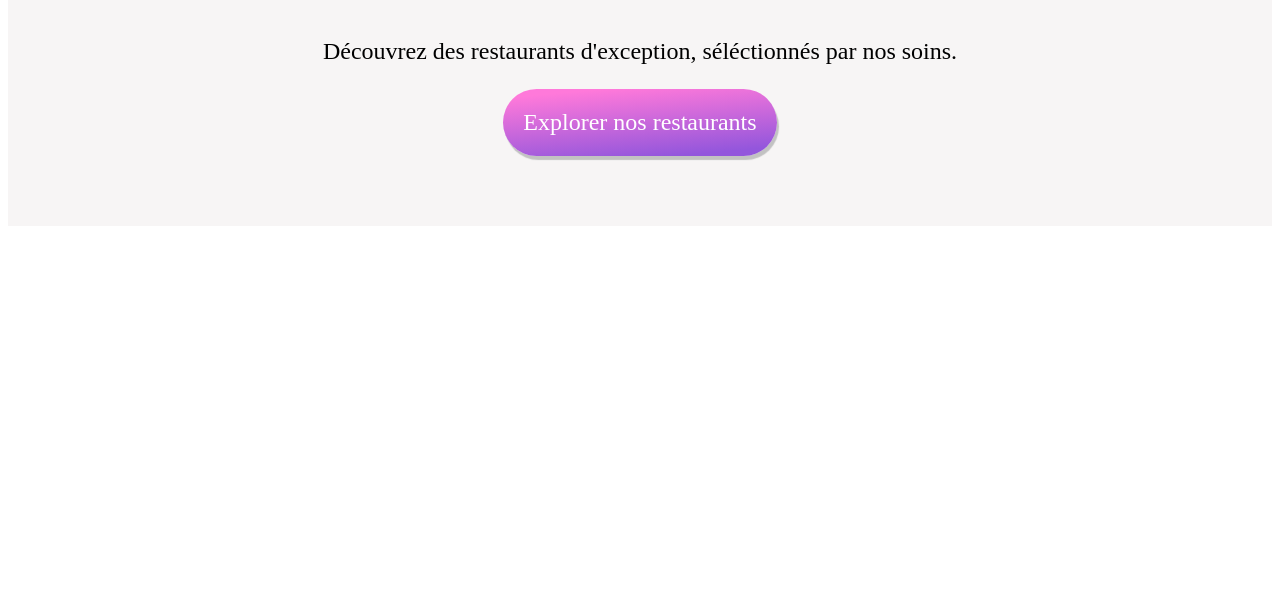
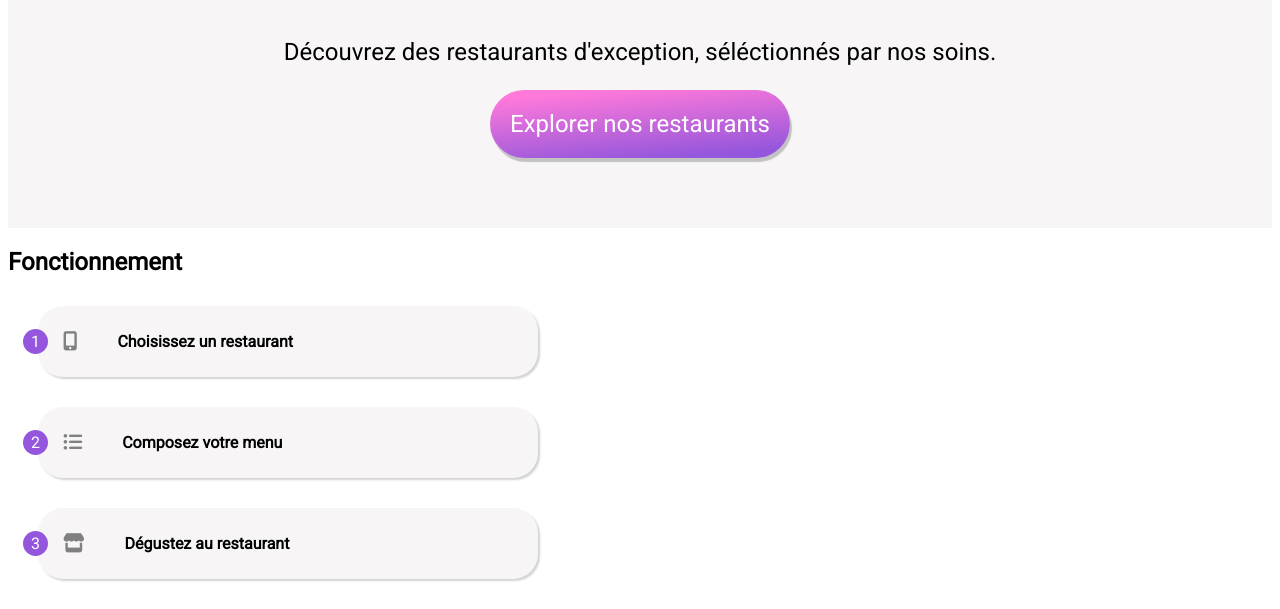
Before and after one commit to Nnaoyy/JamainYoann_3_06122021, a website: page Accueil.html in a window 1280 px wide. Shown: the part 265-874 px from the top of the page. Before the commit the page ends 800 px from the top, so only its background shows below. Drawn offline with Linux system fonts and the light colour scheme; a web font is replaced by a local one.

Commit message:
ajout des polices et de la partie Fonctionnement

```diff
--- a/Accueil.html
+++ b/Accueil.html
@@ -3,6 +3,7 @@
     <head>
         <meta charset="utf-8" />
         <link rel="stylesheet" href="css/style.css" />
+        <style> @import url('https://fonts.googleapis.com/css2?family=Roboto&family=Shrikhand&display=swap');</style>
         <script src="https://kit.fontawesome.com/bb512f6bfc.js" crossorigin="anonymous"></script>
         <title>Ohmyfood </title>
     </head>
@@ -10,15 +11,34 @@
         <header>
             <img src="Images/logo/ohmyfood.png" alt="le logo de Ohmyfood" id="logo">
         </header>
-        <section id="recherche">
+        <section>
             <div class="ville">
                 <i class="fas fa-map-marker-alt" id="localisation"></i>
                 <input type="search" name="cherche" placeholder="Paris, Belleville">
             </div>
             <div class="présentation">
-                <h1>Réservez le menu qui vous convient</h1>
+                <h2>Réservez le menu qui vous convient</h2>
                 <p>Découvrez des restaurants d'exception, séléctionnés par nos soins.</p>
                 <span class="bouton">Explorer nos restaurants</span>
+            </div>
+        </section>
+        <h2>Fonctionnement</h2>
+        <section class="fonctionnement">
+
+            <div class="fonction">
+                <span>1</span>
+                <i class="fas fa-mobile-alt"></i>
+                <p>Choisissez un restaurant</p>
+            </div>
+            <div class="fonction">
+                <span>2</span>
+                <i class="fas fa-list-ul"></i>
+                <p>Composez votre menu</p>
+            </div>
+            <div class="fonction">
+                <span>3</span>
+                <i class="fas fa-store"></i>
+                <p>Dégustez au restaurant</p>
             </div>
         </section>
 
@@ -26,5 +46,6 @@
 
 
 
+
     </body>
 </html>
--- /dev/null
+++ b/scss/partials/_fonctionnement.scss
@@ -0,0 +1,38 @@
+.fonction{
+    display: flex;
+    align-items: center;
+    border-radius: 25px;
+    padding: 10px 0;
+    width:auto;
+    max-width: 500px;
+    gap: 30px;
+    background-color: rgb(247, 245, 245);
+    box-shadow: 2px 2px 2px lightgray;
+    span{
+        display: flex;
+        border-radius: 50px;
+        background-color:$couleur_primaire ;
+        justify-content: center;
+        align-items: center;
+        color: white;
+        margin: -15px;
+        width: 25px;
+        height: 25px;
+    }
+    .fas{
+        color: grey;
+
+        font-size: 120%;
+    }
+    p{
+        padding: 0 10px;
+        font-weight: bold;
+    }
+
+}
+.fonctionnement{
+    display: flex;
+    flex-direction: column;
+    gap: 30px;
+    margin: 30px;
+}
--- a/scss/partials/_recherche.scss
+++ b/scss/partials/_recherche.scss
@@ -31,7 +31,7 @@
     padding-bottom: 70px;
     font-size: 1.5em;
     text-align: center;
-    h1{
+    h2{
         font-weight: 1000;
     }
     p{
--- a/scss/style.scss
+++ b/scss/style.scss
@@ -1,4 +1,14 @@
+
+
 @import "utils/variables";
 @import "utils/mixins";
 @import "partials/_header.scss";
 @import "partials/recherche";
+@import "partials/fonctionnement";
+
+body{
+    font-family: Roboto, sans-serif;
+    h1{
+        font-family: Shrikhand, cursive;
+    }
+}
```
Also changed, not shown: Polices/Roboto-Regular.ttf (added), Polices/Shrikhand-Regular.ttf (added), css/style.css, 1 other file.
